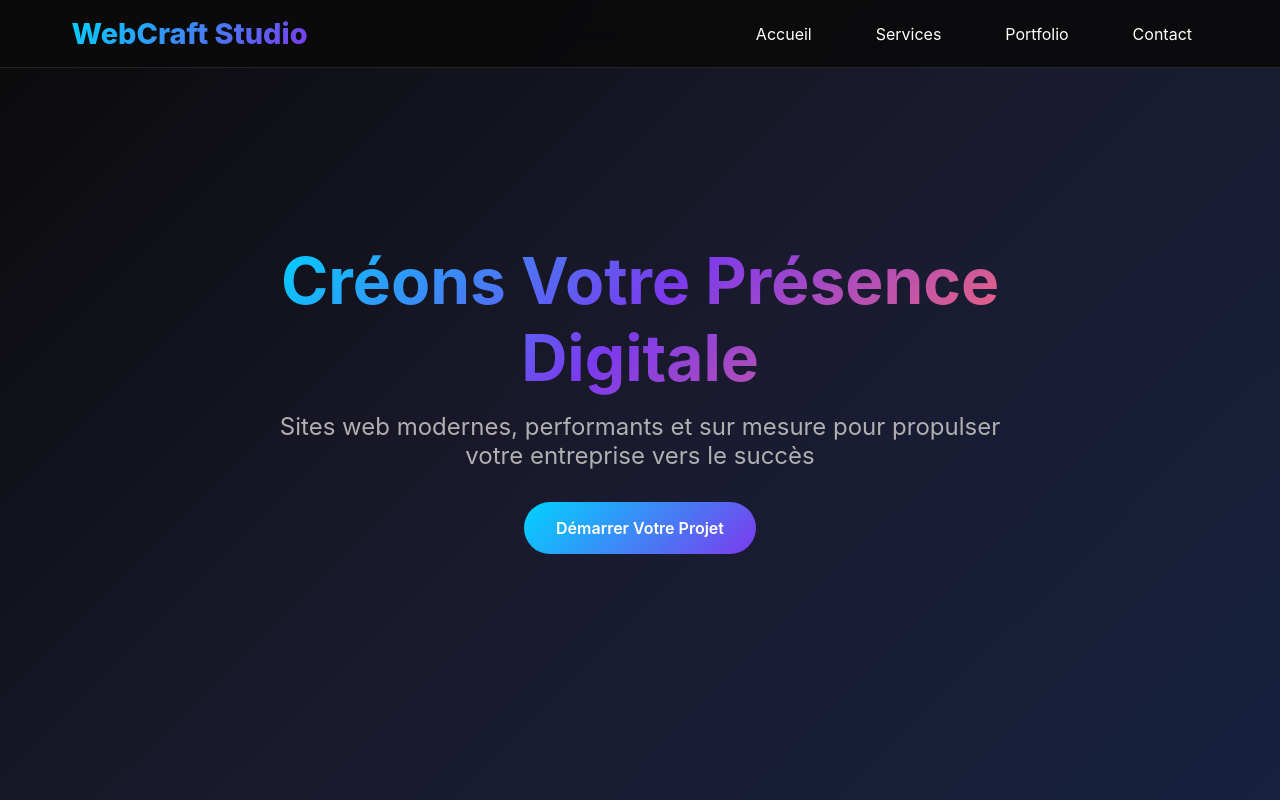
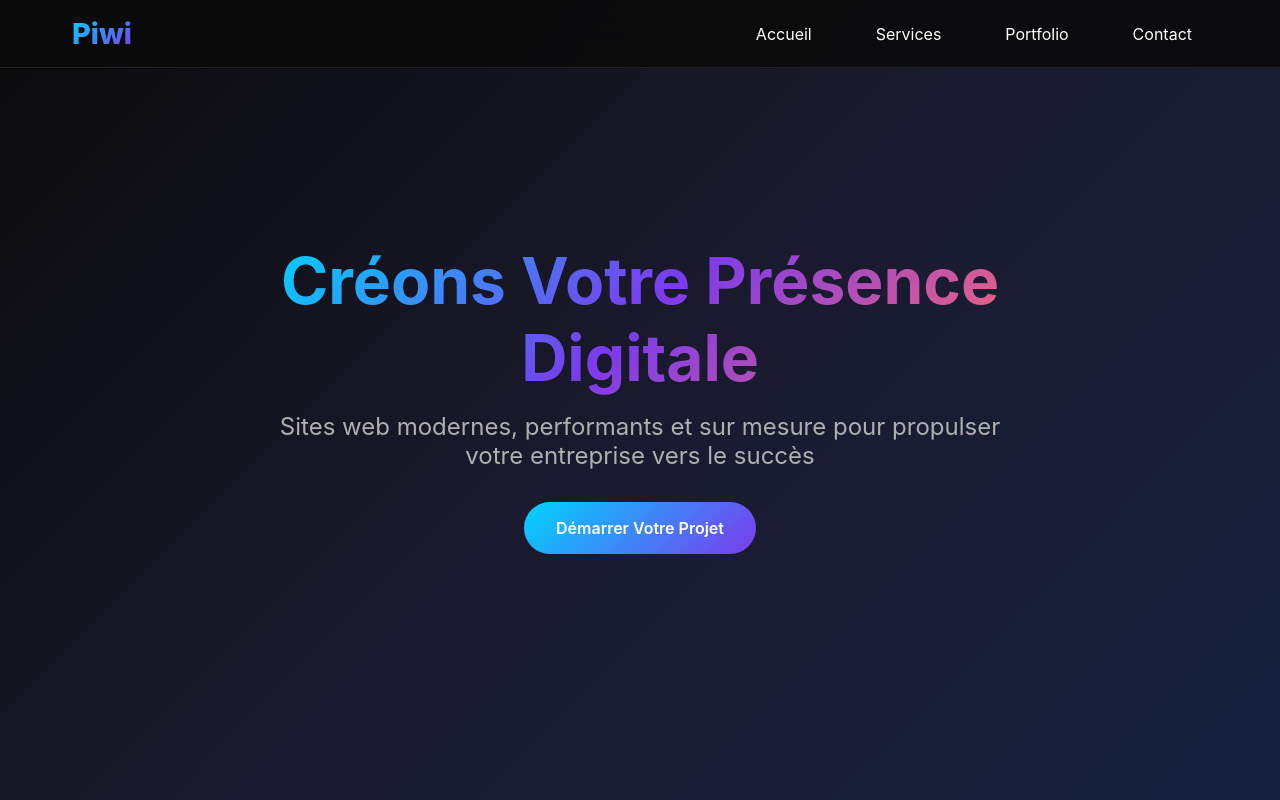
Before and after one commit to Piwi2lahesss/Fr, a plain HTML site: page index.html in a window 1280 px wide. Shown: the top 800 px of the page. Drawn offline with Linux system fonts and the light colour scheme.

Commit message:
Update index.html

```diff
--- a/index.html
+++ b/index.html
@@ -3,7 +3,7 @@
 <head>
     <meta charset="UTF-8">
     <meta name="viewport" content="width=device-width, initial-scale=1.0">
-    <title>WebCraft Studio - Création de Sites Web</title>
+    <title>piwi - Création de Sites Web</title>
     <style>
         * {
             margin: 0;
@@ -406,7 +406,7 @@
     <!-- Header -->
     <header class="header">
         <nav class="nav">
-            <div class="logo">WebCraft Studio</div>
+            <div class="logo">Piwi</div>
             <ul class="nav-links">
                 <li><a href="#hero">Accueil</a></li>
                 <li><a href="#services">Services</a></li>
@@ -502,7 +502,7 @@
 
     <!-- Footer -->
     <footer class="footer">
-        <p>&copy; 2024 WebCraft Studio. Tous droits réservés.</p>
+        <p>&copy; 2024 Piwi Studio. Tous droits réservés.</p>
     </footer>
 
     <script>
```
